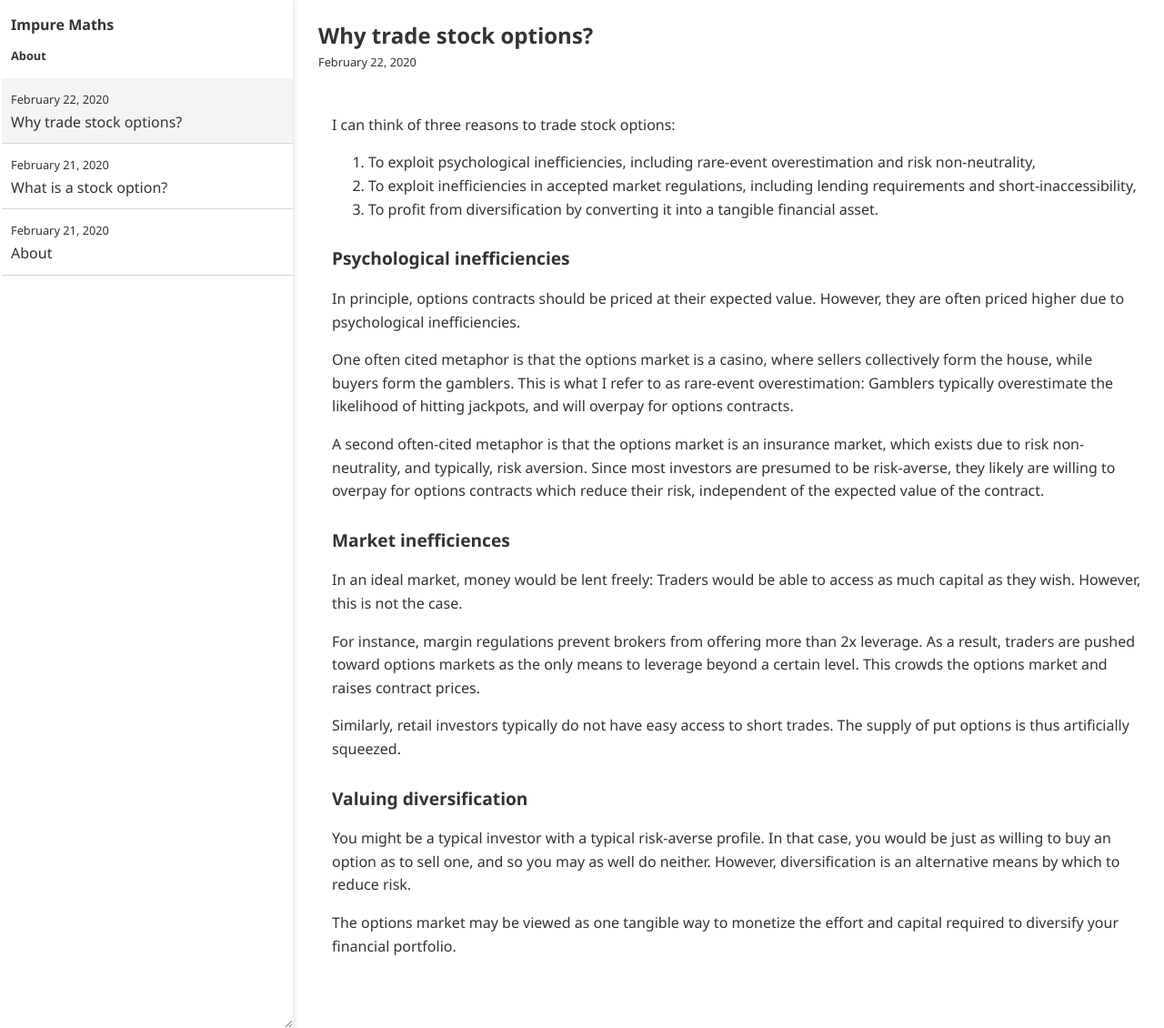
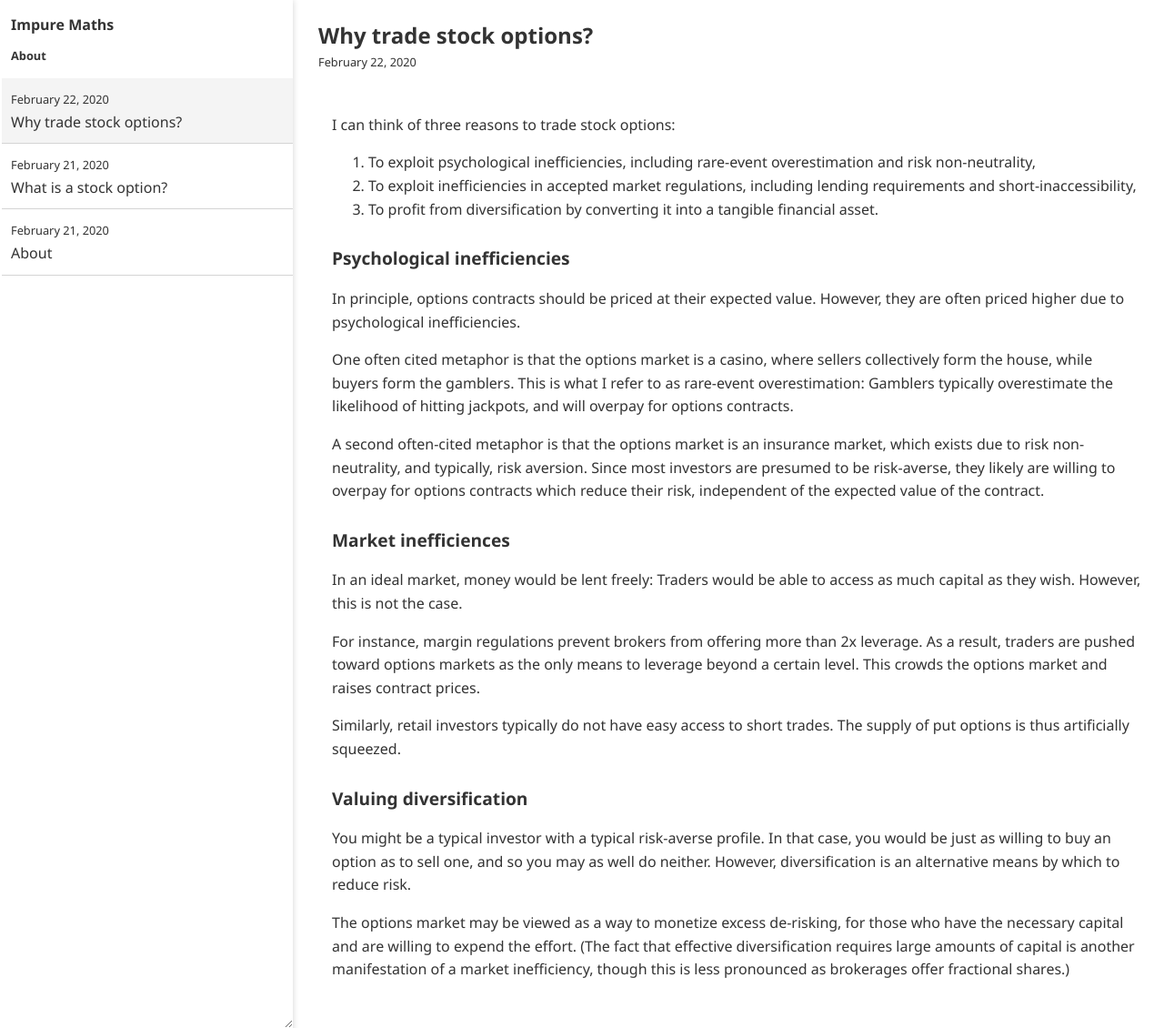
Before and after one commit to impuremaths/impuremaths.github.io, a Jekyll site: the page built from _posts/2020-02-22-why-trade-stock-options.md, in a window 1280 px wide and 1130 px high. Shown: the whole window at 91% size. Built offline with Jekyll 4.4.1, drawn with Linux system fonts in a browser that asks for light colours.

Commit message:
Update 2020-02-22-why-trade-stock-options.md

```diff
--- a/_posts/2020-02-22-why-trade-stock-options.md
+++ b/_posts/2020-02-22-why-trade-stock-options.md
@@ -28,4 +28,4 @@
 
 You might be a typical investor with a typical risk-averse profile. In that case, you would be just as willing to buy an option as to sell one, and so you may as well do neither. However, diversification is an alternative means by which to reduce risk.
 
-The options market may be viewed as one tangible way to monetize the effort and capital required to diversify your financial portfolio.
+The options market may be viewed as a way to monetize excess de-risking, for those who have the necessary capital and are willing to expend the effort. (The fact that effective diversification requires large amounts of capital is another manifestation of a market inefficiency, though this is less pronounced as brokerages offer fractional shares.)
```
